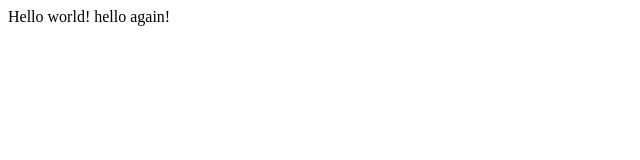
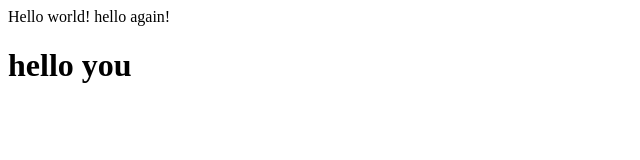
Before and after one commit to ycc950325/myTestApp, a plain HTML site: page index.html in a window 1280 px wide. Shown: the whole page, without its empty margins (0-640 px from the left). Drawn offline with Linux system fonts and the light colour scheme.

Commit message:
Update index.html

```diff
--- a/index.html
+++ b/index.html
@@ -1,2 +1,3 @@
 Hello world!
 hello again!
+<h1>hello you</h1>
```
